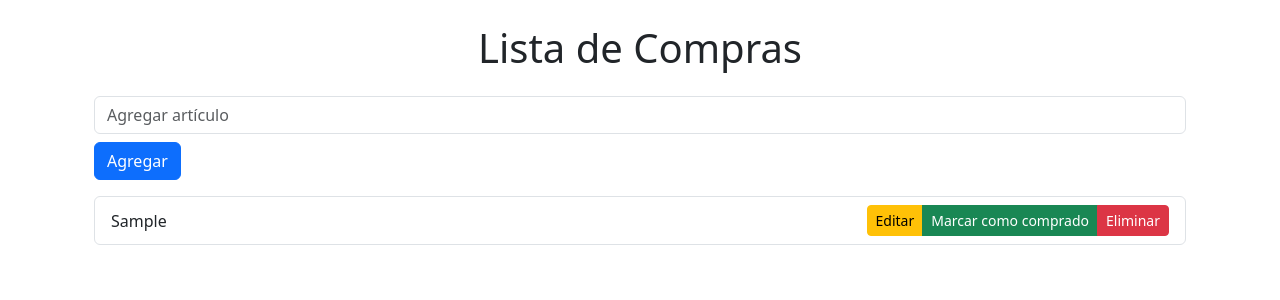
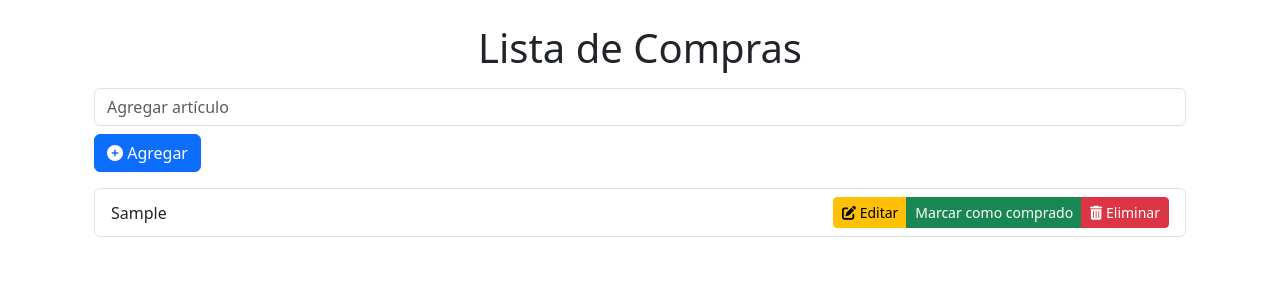
Before and after one commit to T91-PrograWeb1-G2-2025/listaCompras, a React (Create React App) app: page / in a window 1280 px wide. Both pictures are taken after typing "Sample" into the empty fields and a click on the button "Agregar". Shown: the top 300 px of the page. Built offline with nearby package versions, Linux system fonts and the light colour scheme.

Commit message:
listadecomp...

```diff
--- a/src/components/ListaDeCompras.jsx
+++ b/src/components/ListaDeCompras.jsx
@@ -1,6 +1,7 @@
-import React, { useState } from "react";
+import React from 'react';
 import "bootstrap/dist/css/bootstrap.min.css";
 import useListaDeCompras from "../hooks/useListaDeCompras";
+
 import Swal from "sweetalert2";
 
 function ListaDeCompras() {
@@ -61,8 +62,8 @@ function ListaDeCompras() {
   };
 
   return (
-    <div className="container mt-4">
-      <div className="mb-3">
+    <div className="container mt-3">
+      <div className="mt-2">
         <input
           type="text"
           className="form-control"
@@ -70,7 +71,7 @@ function ListaDeCompras() {
           value={newItem}
           onChange={(e) => setNewItem(e.target.value)}
         />
-        <button onClick={handleAddItem} className="btn btn-primary mt-2">Agregar</button>
+        <button onClick={handleAddItem} className="btn btn-primary mt-2" data-bs-toggle="modal" datd-bs-target="#modalproducto"><i className='fa-solid fa-circle-plus'/> Agregar</button>
       </div>
 
       <ul className="list-group mt-3">
@@ -94,18 +95,14 @@ function ListaDeCompras() {
             {/* Grupo de botones */}
             <div className="btn-group">
               {editItemId === item.id ? (
-                <button onClick={() => editItem(item.id)} className="btn btn-success btn-sm">Guardar</button>
+                <button onClick={() => editItem(item.id)} className="btn btn-success btn-sm " data-bs-toggle="modal" datd-bs-target="#modalproducto"><i className="fa-regular fa-floppy-disk"/> Guardar</button>
               ) : (
                 <>
-                  <button onClick={() => setEditItemId(item.id) || setEditText(item.name)} className="btn btn-sm btn-warning">
-                    Editar
-                  </button>
+                  <button onClick={() => setEditItemId(item.id) || setEditText(item.name)} className="btn btn-sm btn-warning" data-bs-toggle="modal" datd-bs-target="#modalproducto"><i className="fa-duotone fa-solid fa-pen-to-square"/> Editar</button>
                   <button onClick={() => toggleItem(item.id)} className="btn btn-sm btn-success">
                     {item.purchased ? "Comprado" : "Marcar como comprado"}
                   </button>
-                  <button onClick={() => handleDeleteItem(item.id)} className="btn btn-sm btn-danger">
-                    Eliminar
-                  </button>
+                  <button onClick={() => handleDeleteItem(item.id)} className="btn btn-sm btn-danger" data-bs-toggle="modal" datd-bs-target="#modalproducto"><i className="fa-duotone fa-solid fa-trash-can"/> Eliminar</button>
                 </>
               )}
             </div>
--- a/src/index.js
+++ b/src/index.js
@@ -2,6 +2,7 @@ import React from "react";
 import ReactDOM from "react-dom/client";
 import App from "./App";
 import "bootstrap/dist/css/bootstrap.min.css";
+import "@fortawesome/fontawesome-free/css/all.min.css";
 
 const root = ReactDOM.createRoot(document.getElementById("root"));
 root.render(
```
